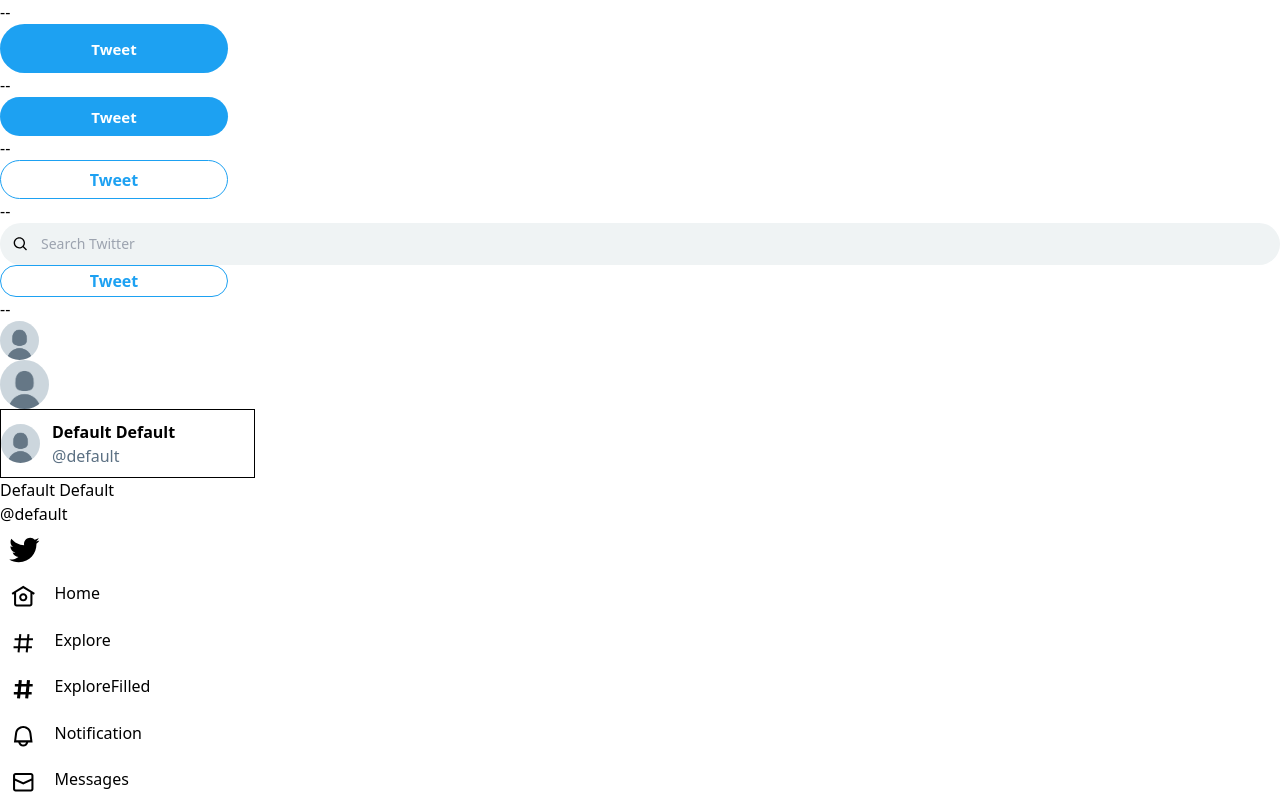
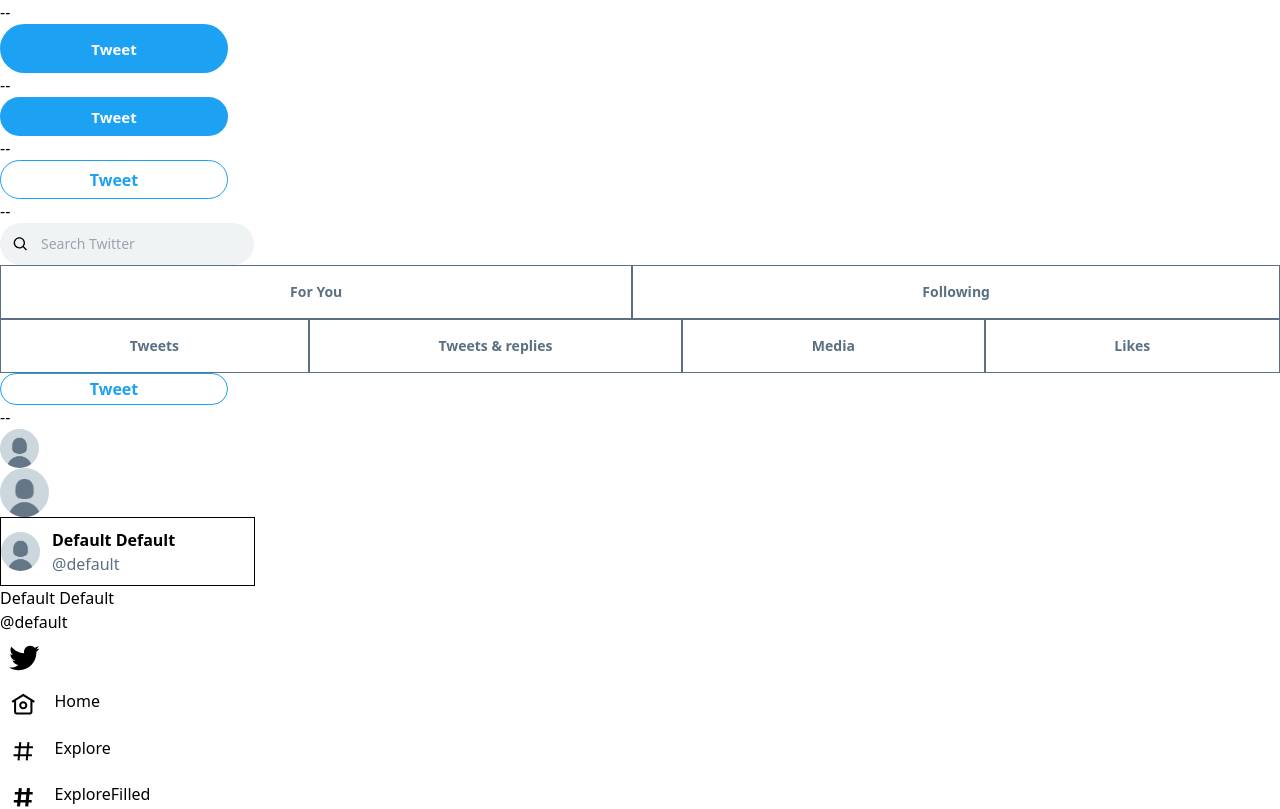
Before and after one commit to unrulypeach/twitter-replicate, a React (Create React App) app: page / in a window 1280 px wide. Shown: the top 809 px of the page. Built offline with nearby package versions, Linux system fonts and the light colour scheme.

Commit message:
tab bar with style wrapper implemented

```diff
--- a/src/App.tsx
+++ b/src/App.tsx
@@ -4,6 +4,7 @@
 import SideMenu from "./components/sidemenu";
 import News from "./components/news";
 import Searchbar from "./components/searchbar";
+import Tabbar from "./components/tabbar";
 
 function App(): JSX.Element {
   return (
@@ -16,6 +17,7 @@
       <button className="btn-secondary-med"> Tweet </button>
       <div>--</div>
       <Searchbar />
+      <Tabbar />
       <button className="btn-secondary-sm"> Tweet </button>
       <div>--</div>
       <Avatar />
--- a/src/components/searchbar/index.tsx
+++ b/src/components/searchbar/index.tsx
@@ -2,7 +2,7 @@
 
 export default function Searchbar(): JSX.Element {
   return (
-    <div className="flex rounded-full bg-searchbar">
+    <div className="flex w-fit rounded-full bg-searchbar">
       <div className="flex items-stretch rounded-full">
         <div className="flex flex-col items-stretch justify-center basis-auto min-w-[30px] z-0">
           {search}
--- a/src/components/tabbar/index.tsx
+++ b/src/components/tabbar/index.tsx
@@ -1,3 +1,12 @@
+import TabitemProfile from "./tabitemProfile";
+import TabitemHome from "./tabitemHome";
+import styleWrapper from "./styleWrapper";
+
 export default function Tabbar(): JSX.Element {
-  return <div>hi</div>;
+  return (
+    <>
+      {styleWrapper(TabitemHome)}
+      {styleWrapper(TabitemProfile)}
+    </>
+  );
 }
--- /dev/null
+++ b/src/components/tabbar/styleWrapper.tsx
@@ -0,0 +1,7 @@
+export default function styleWrapper(OriginalComponent: React.FC): JSX.Element {
+  return (
+    <div className="flex flex-row text-center">
+      <OriginalComponent />
+    </div>
+  );
+}
--- /dev/null
+++ b/src/components/tabbar/tabItem.tsx
@@ -0,0 +1,11 @@
+interface Props {
+  title: string;
+}
+
+export default function TabItem({ title }: Props): JSX.Element {
+  return (
+    <div className="grow border-[1px] text-sm leading-5 py-4 font-bold text-dark-500">
+      <span>{title}</span>
+    </div>
+  );
+}
--- a/src/components/tabbar/tabitem.tsx
+++ /dev/null
@@ -1,3 +0,0 @@
-export default function Tabitem(): JSX.Element {
-  return <div>hi</div>;
-}
--- /dev/null
+++ b/src/components/tabbar/tabitemHome.tsx
@@ -0,0 +1,10 @@
+import TabItem from "./tabItem";
+
+export default function TabitemHome(): JSX.Element {
+  return (
+    <>
+      <TabItem title="For You" />
+      <TabItem title="Following" />
+    </>
+  );
+}
--- /dev/null
+++ b/src/components/tabbar/tabitemProfile.tsx
@@ -0,0 +1,12 @@
+import TabItem from "./tabItem";
+
+export default function TabitemProfile(): JSX.Element {
+  return (
+    <>
+      <TabItem title="Tweets" />
+      <TabItem title="Tweets & replies" />
+      <TabItem title="Media" />
+      <TabItem title="Likes" />
+    </>
+  );
+}
```
